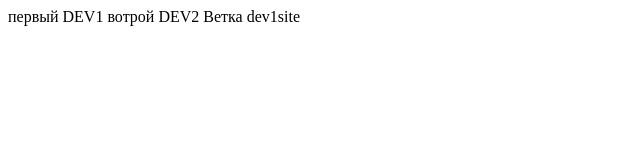
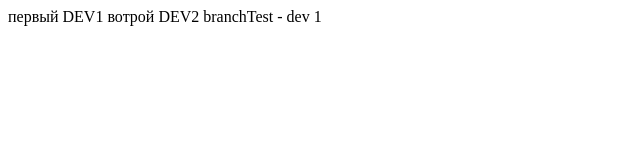
Before and after one commit to Sybbi/tester, a plain HTML site: page index.html in a window 1280 px wide. Shown: the full height of the page, 0-640 px from the left. Drawn offline with Linux system fonts and the light colour scheme.

Commit message:
new branch dev 1

```diff
--- a/index.html
+++ b/index.html
@@ -8,6 +8,6 @@
 <body>
 	 первый DEV1
 	 вотрой DEV2
-	 Ветка dev1site
+	 branchTest - dev 1
 </body>
 </html>
```
